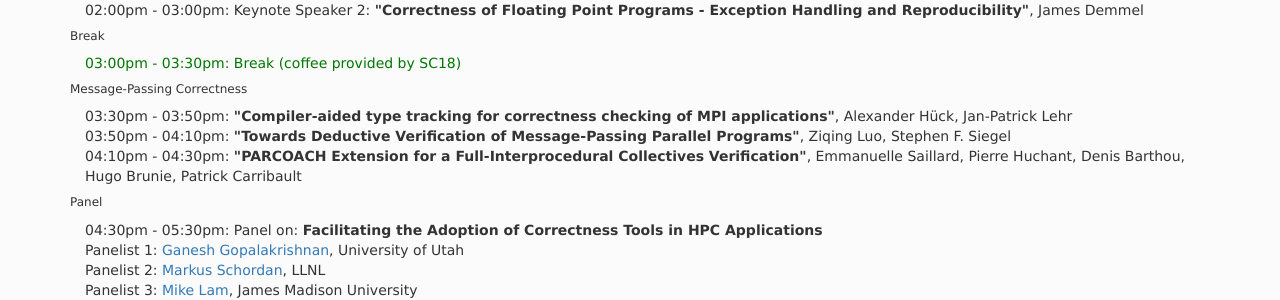
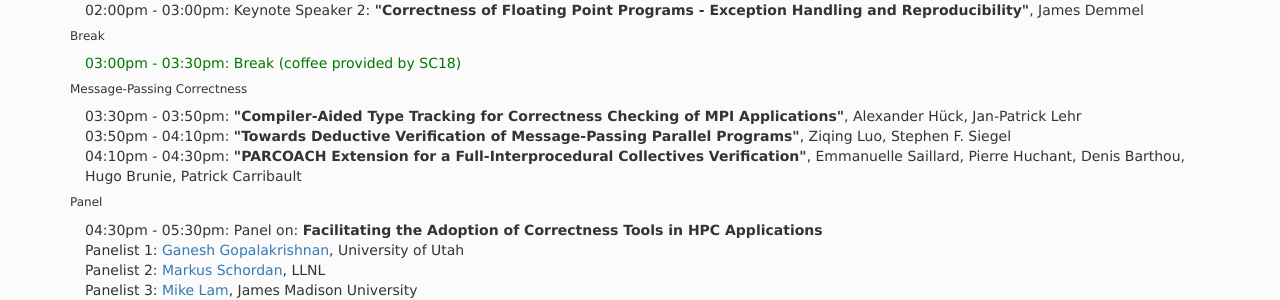
Before and after one commit to correctness-workshop/2018, a Jekyll site: the page built from index.md, in a window 1280 px wide and 900 px high, scrolled down 4404 px. Shown: the part 403-703 px from the top of the window. Built offline with Jekyll 4.4.1, drawn with Linux system fonts in a browser that asks for light colours; nearby versions of some CDN libraries; the list of posts is cut into pages by our own code.

Commit message:
fixed a title in the program

```diff
--- a/index.md
+++ b/index.md
@@ -294,7 +294,7 @@ linear algebra libraries.
 
 ###### Message-Passing Correctness
 <table>
-<tr><td width="15">  </td> <td>03:30pm - 03:50pm:  <b>"Compiler-aided type tracking for correctness checking of MPI applications"</b>, Alexander Hück, Jan-Patrick Lehr </td> </tr>
+<tr><td width="15">  </td> <td>03:30pm - 03:50pm:  <b>"Compiler-Aided Type Tracking for Correctness Checking of MPI Applications"</b>, Alexander Hück, Jan-Patrick Lehr </td> </tr>
 <tr><td width="15">  </td> <td>03:50pm - 04:10pm:  <b>"Towards Deductive Verification of Message-Passing Parallel Programs"</b>, Ziqing Luo, Stephen F. Siegel </td> </tr>
 <tr><td width="15">  </td> <td>04:10pm - 04:30pm:  <b>"PARCOACH Extension for a Full-Interprocedural Collectives Verification"</b>, Emmanuelle Saillard, Pierre Huchant, Denis Barthou, Hugo Brunie, Patrick Carribault  </td> </tr>
 </table>
```
